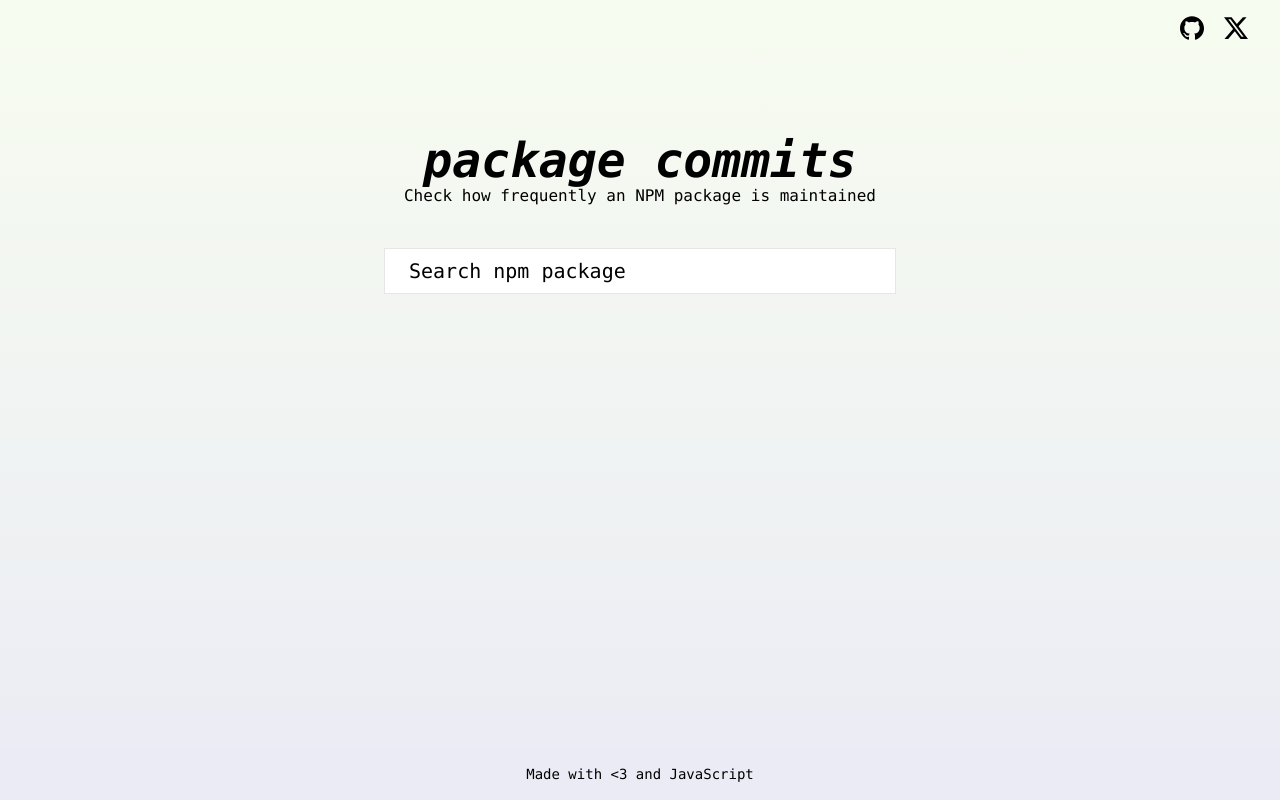
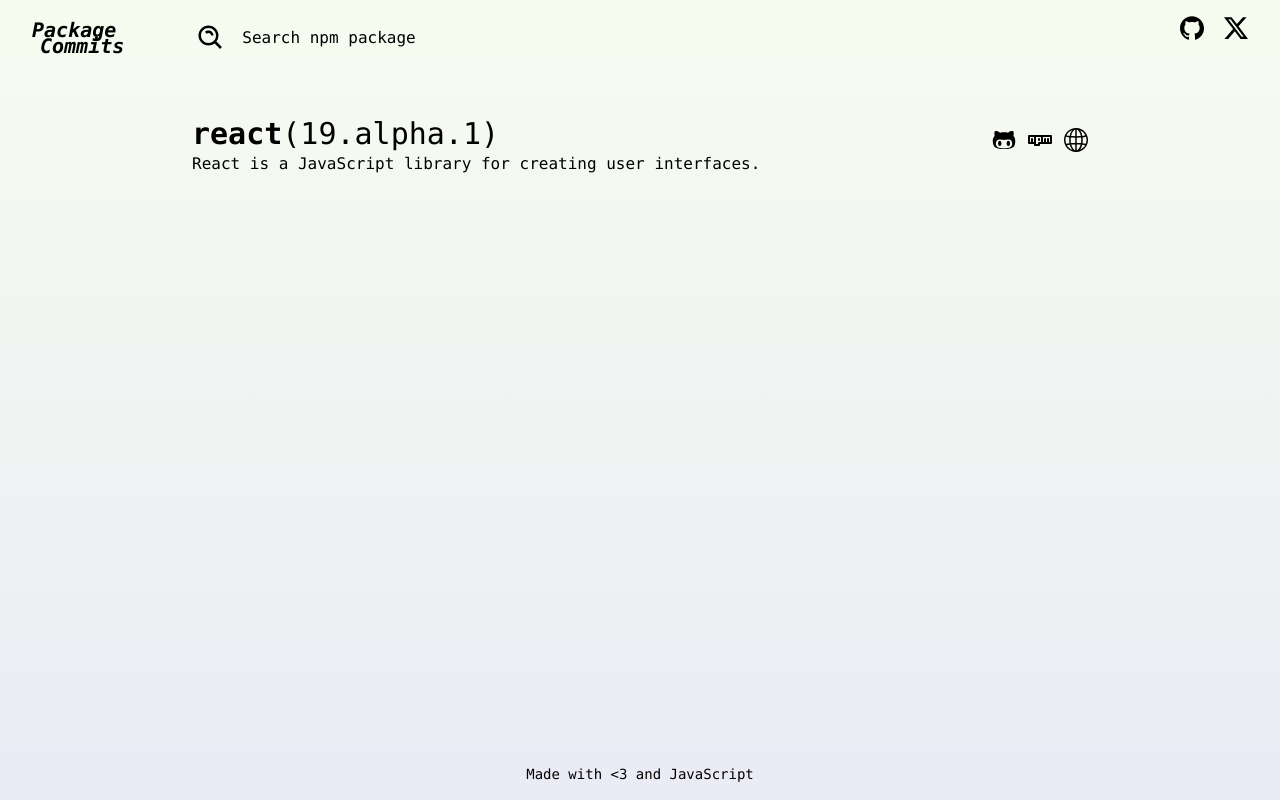
Before and after one commit to enyichiaagu/package-commits, a React (Vite) app in the folder client/: page / in a window 1280 px wide. Built offline with nearby package versions, Linux system fonts and the light colour scheme; the HTML template or start-up script is replaced by a standard one.

Commit message:
Working on page for displaying graphs

```diff
--- a/client/src/App.jsx
+++ b/client/src/App.jsx
@@ -1,18 +1,13 @@
-// import {
-//   DailyCommits,
-//   MonthlyCommits,
-//   genMockCommits,
-// } from './components/Graphs';
 import Footer from './components/Footer';
-import FrontPage from './pages/FrontPage';
-
-// const commits = genMockCommits(7);
+// import FrontPage from './pages/FrontPage';
+import DisplayGraphs from './pages/DisplayGraphs';
 
 function App() {
   return (
     <div className='h-svh flex flex-col bg-linear-to-t from-body-gradient-b to-body-gradient-t'>
       <div className='flex-1'>
-        <FrontPage />
+        {/* <FrontPage /> */}
+        <DisplayGraphs />
       </div>
       <Footer />
     </div>
--- a/client/src/components/Graphs/graph.css
+++ b/client/src/components/Graphs/graph.css
@@ -22,7 +22,6 @@
 
   & svg {
     display: block;
-    background-color: var(--bg-white);
 
     &.days-placement,
     &.y-placement {
--- a/client/src/components/Header.jsx
+++ b/client/src/components/Header.jsx
@@ -3,7 +3,7 @@
 
 function Header({ children }) {
   return (
-    <header className='py-2 px-4 sm:py-4 sm:px-8 flex justify-between'>
+    <header className='py-2 px-4 sm:py-4 sm:px-8 flex gap-20'>
       {children}
       <Socials className='ml-auto' />
     </header>
@@ -11,7 +11,7 @@
 }
 
 Header.propTypes = {
-  children: PropTypes.element,
+  children: PropTypes.arrayOf(PropTypes.element),
 };
 
 export default Header;
--- a/client/src/components/SearchBox.jsx
+++ b/client/src/components/SearchBox.jsx
@@ -43,7 +43,10 @@
           {...getInputProps()}
         />
       </div>
-      <ul {...getMenuProps()} className={`bg-list-bg max-h-60 overflow-y-auto`}>
+      <ul
+        {...getMenuProps()}
+        className={`bg-list-bg max-h-60 overflow-y-auto shadow-md z-10 absolute w-lg`}
+      >
         {isOpen &&
           items.map((item, index) => (
             <SearchListItem
--- a/client/src/components/SearchInput.jsx
+++ b/client/src/components/SearchInput.jsx
@@ -2,8 +2,8 @@
 import PropTypes from 'prop-types';
 
 const variants = {
-  front: 'bg-white border border-custom-grey',
-  normal: '',
+  front: 'bg-white border border-custom-grey text-xl py-2 px-6',
+  normal: 'outline-0',
 };
 
 const SearchInput = forwardRef(function SearchInput(
@@ -12,7 +12,7 @@
 ) {
   return (
     <input
-      className={`placeholder:text-black w-full text-xl block py-2 px-6 ${variants[variant]}`}
+      className={`placeholder:text-black w-full block ${variants[variant]}`}
       placeholder={placeholder}
       ref={ref}
       {...otherProps}
--- a/client/src/index.css
+++ b/client/src/index.css
@@ -10,6 +10,5 @@
   --color-body-gradient-b: #eaebf4;
   --color-list-bg: #f9f9f9;
   --color-custom-grey: #e6e6e6;
-  --color-text-grey: #282828;
   --color-green-highlight: #e3f4d7;
 }
--- /dev/null
+++ b/client/src/pages/DisplayGraphs.jsx
@@ -0,0 +1,41 @@
+import { BiSearchAlt } from 'react-icons/bi';
+import { FaGithubAlt } from 'react-icons/fa6';
+import { TbBrandNpm } from 'react-icons/tb';
+import { SlGlobe } from 'react-icons/sl';
+// import { DailyCommits } from '../components/Graphs';
+import Header from '../components/Header';
+import SearchBox from '../components/SearchBox';
+
+function DisplayGraphs() {
+  return (
+    <>
+      <Header>
+        <h1 className='font-bold text-xl flex-col flex italic'>
+          <span>Package</span>
+          <span className='-mt-3 relative left-2'>Commits</span>
+        </h1>
+        <div className='flex gap-4 items-center'>
+          <BiSearchAlt className='text-3xl' />
+          <SearchBox variant='normal' />
+        </div>
+      </Header>
+      <main className='mt-10 mx-auto max-w-4xl'>
+        <div className='flex justify-between'>
+          <div className='text-3xl'>
+            <span className='font-bold'>react</span>
+            <span>(19.alpha.1)</span>
+          </div>
+          <div className='flex text-2xl gap-3 items-end'>
+            <FaGithubAlt />
+            <TbBrandNpm />
+            <SlGlobe />
+          </div>
+        </div>
+        <p>React is a JavaScript library for creating user interfaces.</p>
+        {/* <DailyCommits /> */}
+      </main>
+    </>
+  );
+}
+
+export default DisplayGraphs;
```
